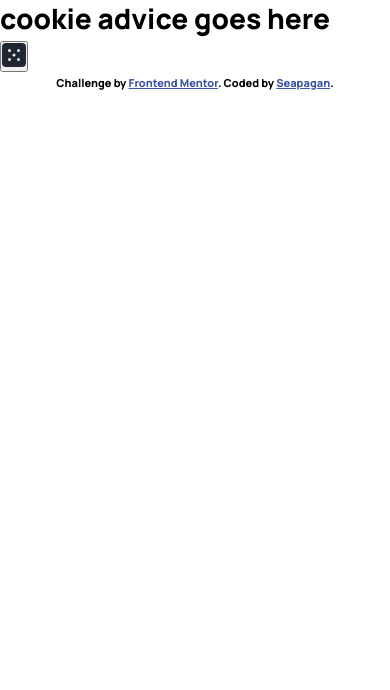
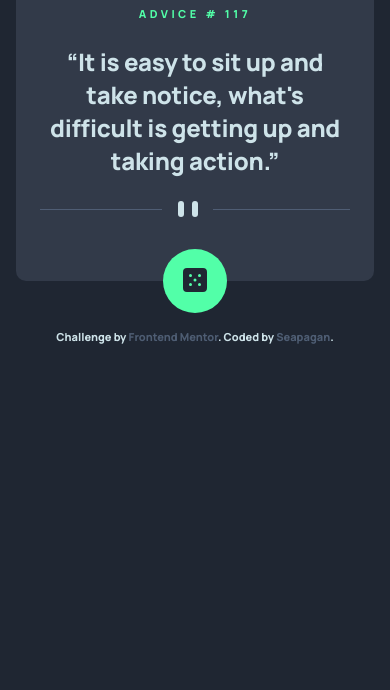
Before and after one commit to seapagan-fem/advice-generator-app, a plain HTML site: page index.html in a window 390 px wide. Shown: the part 154-844 px from the top of the page. Drawn offline with Linux system fonts and the light colour scheme.

Commit message:
style mobile look, static values

```diff
--- a/index.html
+++ b/index.html
@@ -23,11 +23,14 @@
   <body>
     <main>
       <header>
-        <h1>Advice</h1>
-        <div id="span" class="advice-number">1234</div>
+        <h1>Advice #&nbsp;</h1>
+        <div id="span" class="advice-number">117</div>
       </header>
       <article>
-        <p class="advice">Pithy piece of fortune-cookie advice goes here</p>
+        <p class="advice">
+          “It is easy to sit up and take notice, what's difficult is getting up
+          and taking action.”
+        </p>
       </article>
       <div class="divider"></div>
       <button type="button" class="advice-button" aria-label="New Advice">
--- a/styles/styles.css
+++ b/styles/styles.css
@@ -24,13 +24,67 @@
 
 body {
   font-size: 2.8rem;
+  background-color: var(--dark-blue);
+}
+
+main {
+  position: relative;
+  display: flex;
+  flex-direction: column;
+  align-items: center;
+  background-color: var(--dark-grayish-blue);
+  margin: 120px 16px 32px 16px;
+  padding: 40px 24px 64px 24px;
+  border-radius: 10px;
+}
+
+header {
+  display: flex;
+  color: var(--neon-green);
+  align-items: center;
+  font-size: 1.1rem;
+  text-transform: uppercase;
+  letter-spacing: 3.45714px;
+}
+
+header h1 {
+  font-size: inherit;
+}
+
+.advice {
+  color: var(--light-cyan);
+  font-size: 2.4rem;
+  text-align: center;
+  line-height: 33px;
+  letter-spacing: -0.257143px;
+  margin: 24px 0;
+}
+
+.divider {
+  background-image: url(../images/pattern-divider-mobile.svg);
+  width: 100%;
+  height: 16px;
+}
+
+.advice-button {
+  position: absolute;
+  width: 64px;
+  height: 64px;
+  border-radius: 50%;
+  border: none;
+  background-color: var(--neon-green);
+  bottom: -32px;
 }
 
 /* ---------------------------- style attribution --------------------------- */
 .attribution {
+  padding-top: 16px;
   font-size: 11px;
   text-align: center;
+  color: var(--light-cyan);
 }
 .attribution a {
   color: hsl(228, 45%, 44%);
+  color: var(--grayish-blue);
+  text-decoration: none;
 }
```
